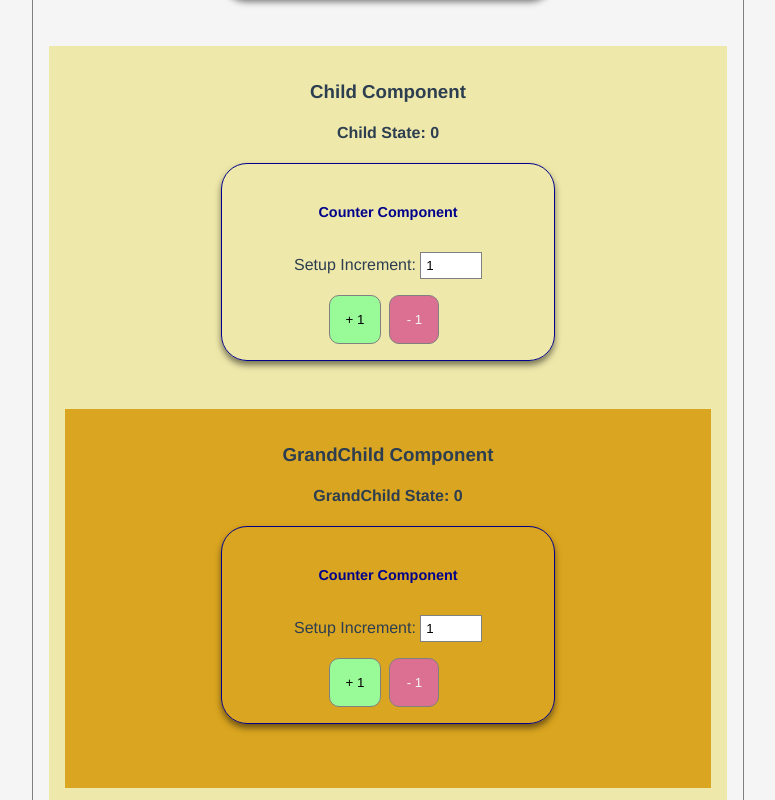
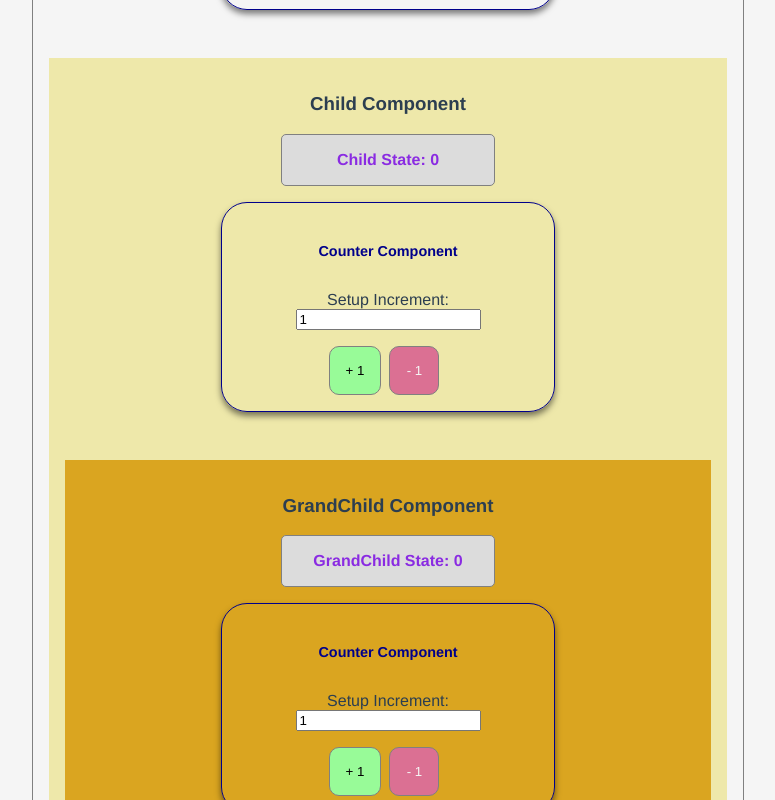
Before and after one commit to isaacBejarano/vuex-state-management, a Vue app: page /event-driven in a window 1280 px wide. Shown: the part 620-1420 px from the top of the page, without its empty margins (252-1027 px from the left). Built offline with nearby package versions, Linux system fonts and the light colour scheme.

Commit message:
h4 style fix @counter

```diff
--- a/src/components/counter.vue
+++ b/src/components/counter.vue
@@ -20,7 +20,7 @@
 	};
 </script>
 
-<style lang="scss">
+<style lang="scss" scoped>
 	h5,
 	small {
 		color: darkblue;
--- a/src/components/event-driven/child2.vue
+++ b/src/components/event-driven/child2.vue
@@ -91,5 +91,15 @@
 	.child2 {
 		padding: 1rem;
 		background-color: palegoldenrod;
+
+		h4 {
+			color: blueviolet;
+			padding: 1rem;
+			background-color: gainsboro;
+			border: 1px solid gray;
+			border-radius: 5px;
+			max-width: 180px;
+			margin: 0 auto;
+		}
 	}
 </style>
--- a/src/components/event-driven/grand-child2.vue
+++ b/src/components/event-driven/grand-child2.vue
@@ -81,5 +81,15 @@
 	.grand-child2 {
 		padding: 1rem;
 		background-color: goldenrod;
+
+		h4 {
+			color: blueviolet;
+			padding: 1rem;
+			background-color: gainsboro;
+			border: 1px solid gray;
+			border-radius: 5px;
+			max-width: 180px;
+			margin: 0 auto;
+		}
 	}
 </style>
--- a/src/components/state-driven/child3.vue
+++ b/src/components/state-driven/child3.vue
@@ -55,5 +55,15 @@
 	.child {
 		padding: 1rem;
 		background-color: paleturquoise;
+
+		h4 {
+			color: blueviolet;
+			padding: 1rem;
+			background-color: gainsboro;
+			border: 1px solid gray;
+			border-radius: 5px;
+			max-width: 180px;
+			margin: 0 auto;
+		}
 	}
 </style>
--- a/src/components/state-driven/grand-child3.vue
+++ b/src/components/state-driven/grand-child3.vue
@@ -50,5 +50,15 @@
 	.grand-child {
 		padding: 1rem;
 		background-color: cadetblue;
+
+		h4 {
+			color: blueviolet;
+			padding: 1rem;
+			background-color: gainsboro;
+			border: 1px solid gray;
+			border-radius: 5px;
+			max-width: 180px;
+			margin: 0 auto;
+		}
 	}
 </style>
--- a/src/components/uncommunicated/child.vue
+++ b/src/components/uncommunicated/child.vue
@@ -55,5 +55,15 @@
 	.child {
 		padding: 1rem;
 		background-color: lightgray;
+
+		h4 {
+			color: blueviolet;
+			padding: 1rem;
+			background-color: gainsboro;
+			border: 1px solid gray;
+			border-radius: 5px;
+			max-width: 180px;
+			margin: 0 auto;
+		}
 	}
 </style>
--- a/src/components/uncommunicated/grand-child.vue
+++ b/src/components/uncommunicated/grand-child.vue
@@ -50,5 +50,15 @@
 	.grand-child {
 		padding: 1rem;
 		background-color: darkgray;
+
+		h4 {
+			color: blueviolet;
+			padding: 1rem;
+			background-color: gainsboro;
+			border: 1px solid gray;
+			border-radius: 5px;
+			max-width: 180px;
+			margin: 0 auto;
+		}
 	}
 </style>
```
